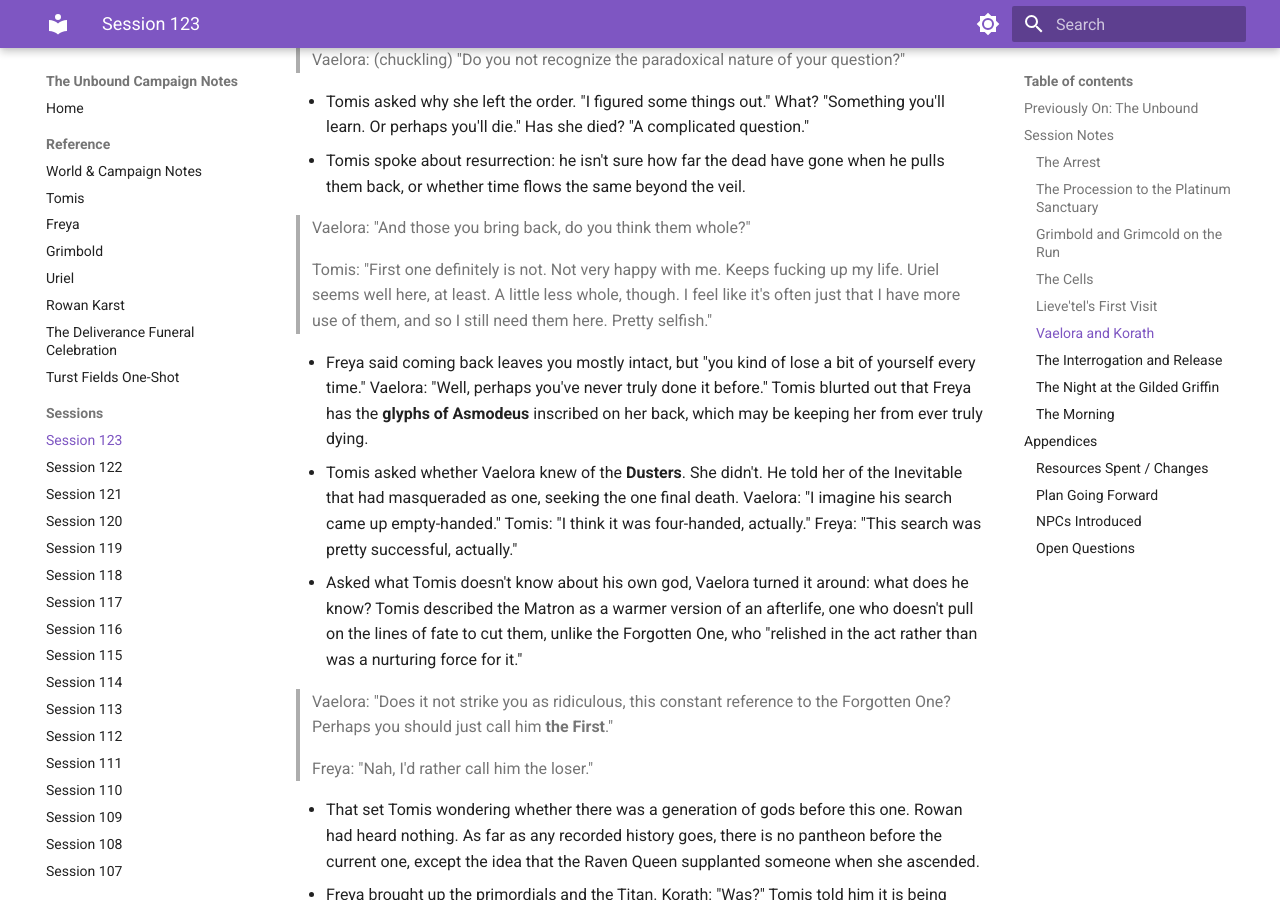
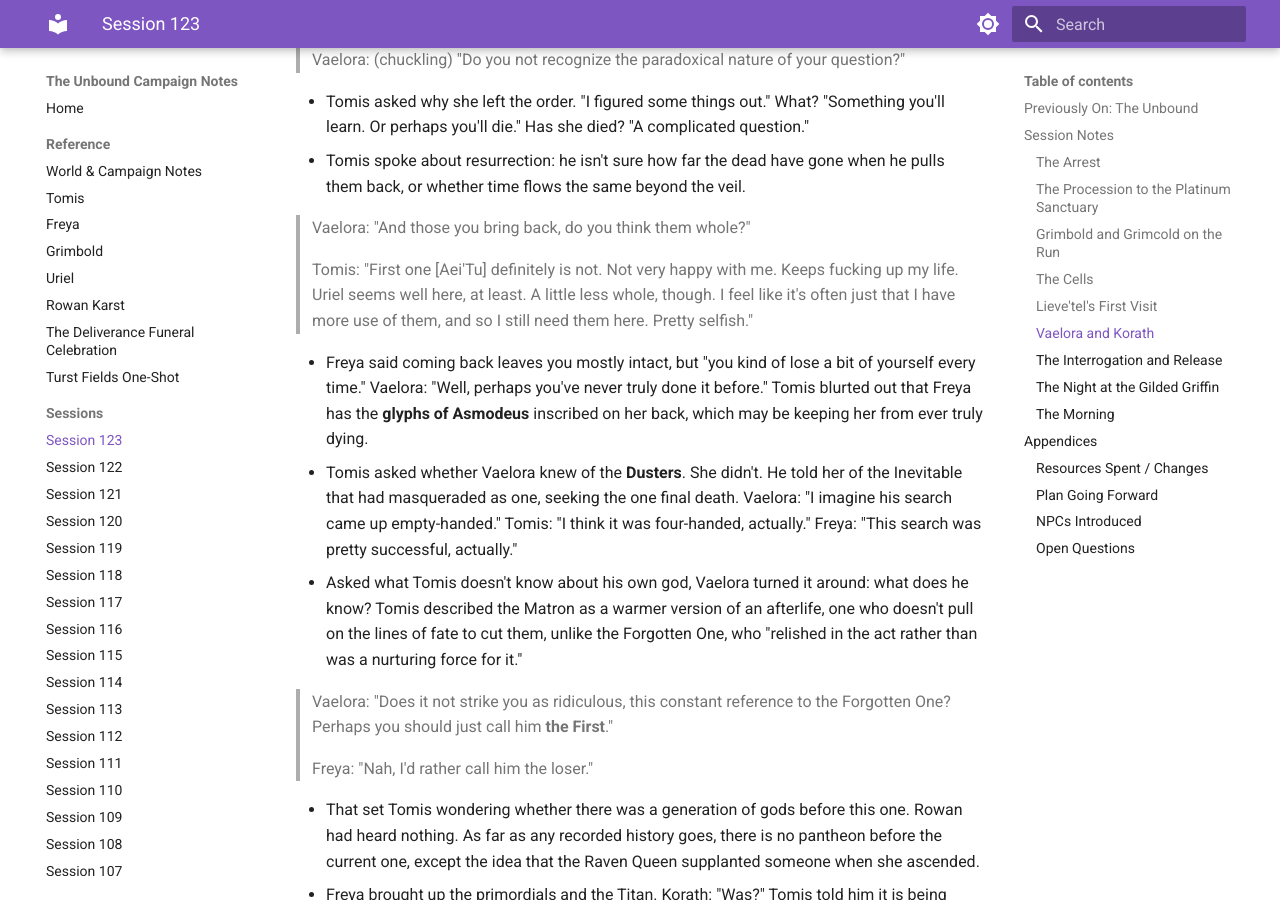
Before and after one commit to BrandonKirklen/TheUnbound, an MkDocs documentation site: the page built from docs/Session Notes/Session 123.md, in a window 1280 px wide and 900 px high, scrolled down 5477 px. Built offline with MkDocs 1.6.1 and Material for MkDocs 9.7.7, drawn with Linux system fonts in a browser that asks for light colours.

Commit message:
Session 123: name Aei'Tu as the first person Tomis revived
Co-Authored-By: Claude Opus 5.5 (1M context) <noreply@anthropic.com>
Claude-Session: https://claude.ai/code/session_01Nng9qxfEJmUdHA95gLByvK

```diff
--- a/docs/Session Notes/Session 123.md
+++ b/docs/Session Notes/Session 123.md
@@ -132,7 +132,7 @@ Grimbold then cast **Demiplane** inside the **Raven's Crest Temple** to prepare
 
 > Vaelora: "And those you bring back, do you think them whole?"
 >
-> Tomis: "First one definitely is not. Not very happy with me. Keeps fucking up my life. Uriel seems well here, at least. A little less whole, though. I feel like it's often just that I have more use of them, and so I still need them here. Pretty selfish."
+> Tomis: "First one [Aei'Tu] definitely is not. Not very happy with me. Keeps fucking up my life. Uriel seems well here, at least. A little less whole, though. I feel like it's often just that I have more use of them, and so I still need them here. Pretty selfish."
 
 - Freya said coming back leaves you mostly intact, but "you kind of lose a bit of yourself every time." Vaelora: "Well, perhaps you've never truly done it before." Tomis blurted out that Freya has the **glyphs of Asmodeus** inscribed on her back, which may be keeping her from ever truly dying.
 - Tomis asked whether Vaelora knew of the **Dusters**. She didn't. He told her of the Inevitable that had masqueraded as one, seeking the one final death. Vaelora: "I imagine his search came up empty-handed." Tomis: "I think it was four-handed, actually." Freya: "This search was pretty successful, actually."
```
